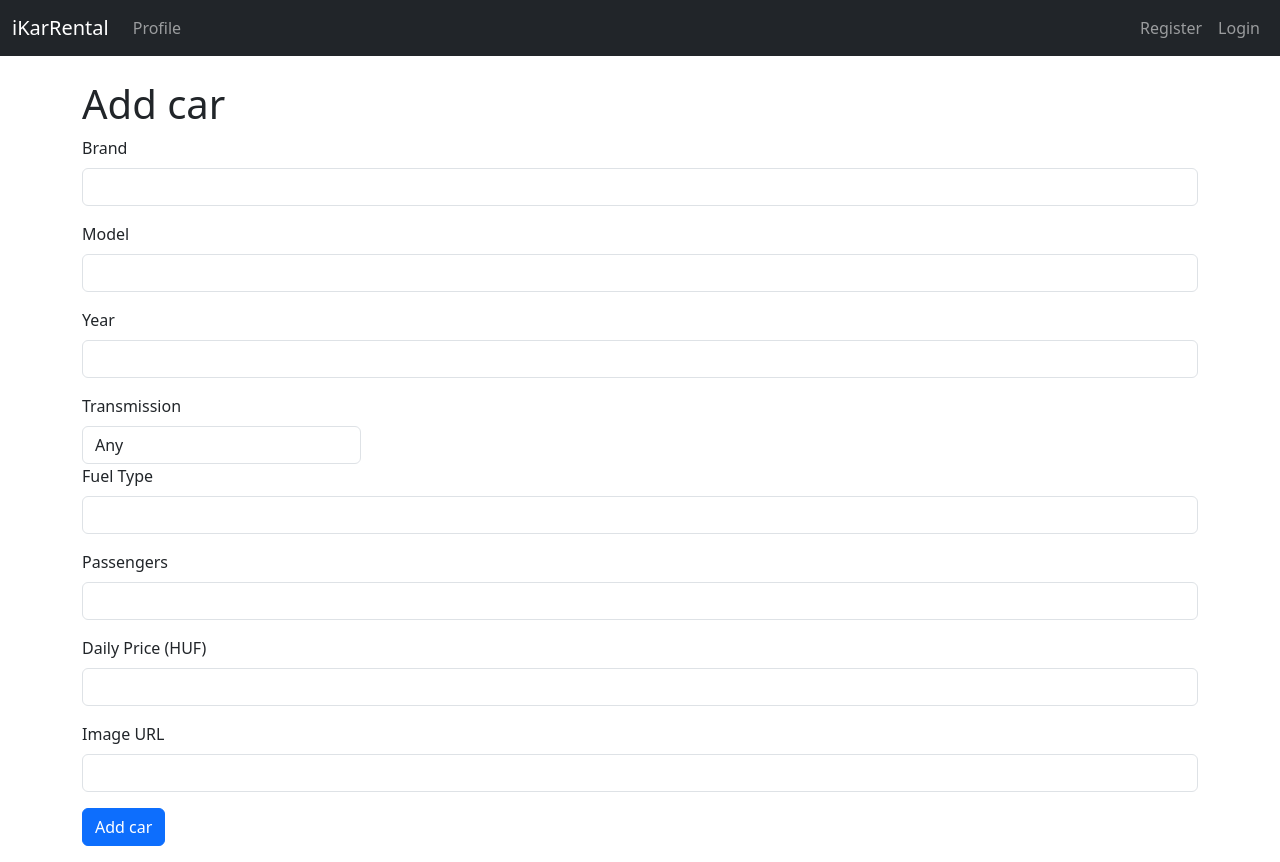
After one commit to J3NZ0L/iKarRental, a PHP site: page /add_car.php in a window 1280 px wide. The commit adds this page. Run offline with PHP 8.4, Linux system fonts and the light colour scheme.

Commit message:
add car adding functionality, for the admin user, and add header to every page, by including dedicated header php

```diff
--- /dev/null
+++ b/add_car.php
@@ -0,0 +1,92 @@
+<?php
+require_once "helper/validation.php";
+require_once "classes/car.php";
+session_start();
+
+$carRepository = new CarRepository();
+
+$errors = [];
+
+if (count($_POST) != 0){
+    IF (validate_car_details($_POST, $errors)){
+        $car = new Car(
+            $carRepository->getNextId(),
+            $_POST['brand'],
+            $_POST['model'],
+            $_POST['year'],
+            $_POST['transmission'],
+            $_POST['fuel_type'],
+            $_POST['passengers'],
+            $_POST['daily_price_huf'],
+            $_POST['image']
+        );
+        $carRepository->add($car);
+        header('Location: login.php');
+        exit();
+    }
+}
+
+?>
+
+<!DOCTYPE html>
+<html lang="en">
+<head>
+  <meta charset="UTF-8">
+  <meta name="viewport" content="width=device-width, initial-scale=1.0">
+  <title>Registration</title>
+  <link href="https://cdn.jsdelivr.net/npm/bootstrap@5.3.0/dist/css/bootstrap.min.css" rel="stylesheet">
+</head>
+<body>
+  <?php include "common_segments/header.php"; ?>
+  <div class="container mt-4">
+    <h1>Add car</h1>
+    <?php if ($errors) {?>
+    <ul>
+        <h2> Error(s) occurred while trying to add a car: </h2>
+        <?php foreach ($errors as $error) { ?>
+        <li><?=$error?></li>
+        <?php }?>
+    </ul>
+    <?php }?>
+    <form action="" method="post" novalidate>
+    <div class="mb-3">
+        <label for="brand" class="form-label">Brand</label>
+        <input type="text" class="form-control" id="brand" name="brand" required>
+    </div>
+    <div class="mb-3">
+        <label for="model" class="form-label">Model</label>
+        <input type="text" class="form-control" id="model" name="model" required>
+    </div>
+    <div class="mb-3">
+        <label for="year" class="form-label">Year</label>
+        <input type="number" class="form-control" id="year" name="year" required>
+    </div>
+    <div class="col-md-3">
+        <label for="transmission" class="form-label">Transmission</label>
+        <select class="form-control" id="transmission" name="transmission">
+          <option value="">Any</option>
+          <option value="automatic" <?= (isset($_GET['transmission']) && $_GET['transmission'] == 'automatic') ? 'selected' : '' ?>>Automatic</option>
+          <option value="manual" <?= (isset($_GET['transmission']) && $_GET['transmission'] == 'manual') ? 'selected' : '' ?>>Manual</option>
+        </select>
+      </div>
+    <div class="mb-3">
+        <label for="fuel_type" class="form-label">Fuel Type</label>
+        <input type="text" class="form-control" id="fuel_type" name="fuel_type" required>
+    </div>
+    <div class="mb-3">
+        <label for="passengers" class="form-label">Passengers</label>
+        <input type="number" class="form-control" id="passengers" name="passengers" required>
+    </div>
+    <div class="mb-3">
+        <label for="daily_price_huf" class="form-label">Daily Price (HUF)</label>
+        <input type="number" class="form-control" id="daily_price_huf" name="daily_price_huf" required>
+    </div>
+    <div class="mb-3">
+        <label for="image" class="form-label">Image URL</label>
+        <input type="url" class="form-control" id="image" name="image" required>
+    </div>
+    <button type="submit" class="btn btn-primary mb-3">Add car</button>
+    </form>
+  </div>
+</body>
+</html>
--- a/car_details.php
+++ b/car_details.php
@@ -44,7 +44,9 @@ if ($_SERVER['REQUEST_METHOD'] === 'POST') {
     <link href="https://cdn.jsdelivr.net/npm/bootstrap@5.3.0/dist/css/bootstrap.min.css" rel="stylesheet">
 </head>
 <body>
-<div class="container my-5">
+    <?php include_once "common_segments/header.php"; ?>
+
+    <div class="container my-5">
     <h1><?= htmlspecialchars($car->brand . ' ' . $car->model) ?></h1>
     <img src="<?= htmlspecialchars($car->image) ?>" class="img-fluid mb-4" alt="<?= htmlspecialchars($car->brand . ' ' . $car->model) ?>">
     <ul class="list-group">
--- a/classes/car.php
+++ b/classes/car.php
@@ -63,6 +63,15 @@ class CarRepository
     {
         return $this->storage->insert($Car);
     }
+    public function getNextId(): int
+    {
+        $cars = $this->all();
+        $ids = array_map(function($car){
+            return $car->id;
+        }, $cars);
+        return max($ids) + 1;
+    }
+
     public function allFilteredBy($start_date = null, $end_date = null, $transmission = null, $passenger_number = null, $min_price = null, $max_price = null): array
     {
         $filterfunc = function($car) use ($start_date, $end_date, $transmission, $passenger_number, $min_price, $max_price){
--- /dev/null
+++ b/common_segments/header.php
@@ -0,0 +1,37 @@
+<?php
+$userLoggedIn = false;
+if (isset($_SESSION['user'])) {
+  $userLoggedIn = true;
+}
+?>
+
+<nav class="navbar navbar-expand-lg navbar-dark bg-dark">
+    <div class="container-fluid">
+      <a class="navbar-brand" href="index.php">iKarRental</a>
+      <button class="navbar-toggler" type="button" data-bs-toggle="collapse" data-bs-target="#navbarNav" aria-controls="navbarNav" aria-expanded="false" aria-label="Toggle navigation">
+        <span class="navbar-toggler-icon"></span>
+      </button>
+      <div class="collapse navbar-collapse" id="navbarNav">
+        <ul class="navbar-nav me-auto">
+          <li class="nav-item">
+            <a class="nav-link" href="profile.php">Profile</a>
+          </li>
+        </ul>
+        <ul class="navbar-nav ms-auto">
+          <?php if ($userLoggedIn): ?>
+              <li class="nav-item">
+                <a class="nav-link" href="logout.php">Logout</a>
+              </li>
+              <span class="navbar-text ">Logged in as: <?= htmlspecialchars($_SESSION['user']->name) ?></class>
+          <?php else: ?>
+            <li class="nav-item">
+            <a class="nav-link" href="register.php">Register</a>
+            </li>
+            <li class="nav-item">
+              <a class="nav-link" href="login.php">Login</a>
+            </li>
+          <?php endif; ?>
+        </ul>
+      </div>
+    </div>
+  </nav>
--- a/helper/validation.php
+++ b/helper/validation.php
@@ -6,6 +6,8 @@ function is_empty($input, $key){
 }
 
 function validate_login($input, &$errors, $auth){
+        // TODO:
+
     if (is_empty($input, "email")){
         $errors[] = "Email address is mandatoriy";
     }
@@ -22,6 +24,8 @@ function validate_login($input, &$errors, $auth){
 }
 
 function validate_signup($input, &$errors, $auth){
+        // TODO:
+
     if (is_empty($input, "email")){
         $errors[] = "Email address is mandatoriy";
     }
@@ -36,4 +40,14 @@ function validate_signup($input, &$errors, $auth){
     return !(bool) $errors;
 }
 
+function validate_car_details($input, &$errors){
+    // TODO:
+    $fields = ["brand", "model", "year", "transmission", "fuel_type", "passengers", "daily_price_huf", "image"];
+    foreach ($fields as $field) {
+        if (is_empty($input, $field)) {
+            $errors[] = ucfirst($field) . " is mandatory";
+        }
+    }
+    return !(bool) $errors;
+}
 ?>
--- a/login.php
+++ b/login.php
@@ -25,6 +25,9 @@ if (count($_POST)!= 0){
   <link href="https://cdn.jsdelivr.net/npm/bootstrap@5.3.0/dist/css/bootstrap.min.css" rel="stylesheet">
 </head>
 <body>
+
+  <?php include "common_segments/header.php"; ?>
+
   <div class="container mt-4">
     <h1>Login</h1>
     <?php
--- a/profile.php
+++ b/profile.php
@@ -8,6 +8,7 @@
   <link href="https://cdn.jsdelivr.net/npm/bootstrap@5.3.0/dist/css/bootstrap.min.css" rel="stylesheet">
 </head>
 <body>
+  <?php include "common_segments/header.php"; ?>
   <div class="container mt-4">
     <h1>User Profile</h1>
     <p>Name: John Doe</p>
--- a/register.php
+++ b/register.php
@@ -24,6 +24,8 @@ if (count($_POST) != 0){
   <link href="https://cdn.jsdelivr.net/npm/bootstrap@5.3.0/dist/css/bootstrap.min.css" rel="stylesheet">
 </head>
 <body>
+  <?php include "common_segments/header.php"; ?>
+
   <div class="container mt-4">
     <h1>Registration</h1>
     <?php if ($errors) {?>
```
Also changed, not shown: data/cars.json (+1 -112 lines), index.php (+22 -38 lines), tasks.md (+20 -3 lines), README.md.
